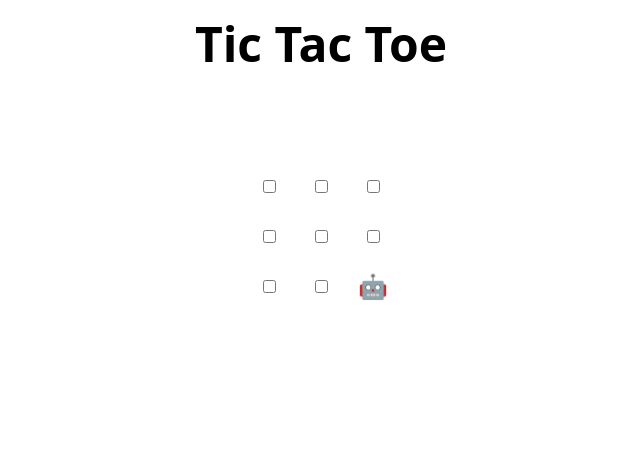
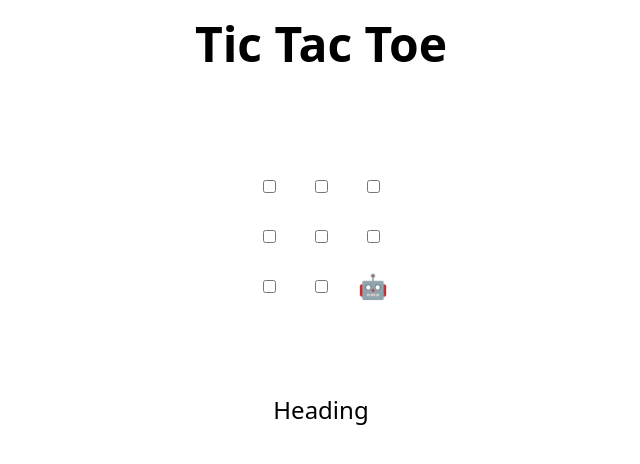
Before and after one commit to SRIMAN7382/MLSA-TASK-1, a plain HTML site: page index.html in a window 1280 px wide. Shown: the whole page, without its empty margins (319-959 px from the left). Drawn offline with Linux system fonts and the light colour scheme.

Commit message:
Update index.html
MLSA TASK-1

```diff
--- a/index.html
+++ b/index.html
@@ -47,6 +47,7 @@
   </tr>
 </table>
 
+<p>Heading</p>
 <h2 hidden>Game over, refresh to play again 🧑‍💻 🤖!</h2>
 
 <script>
```
